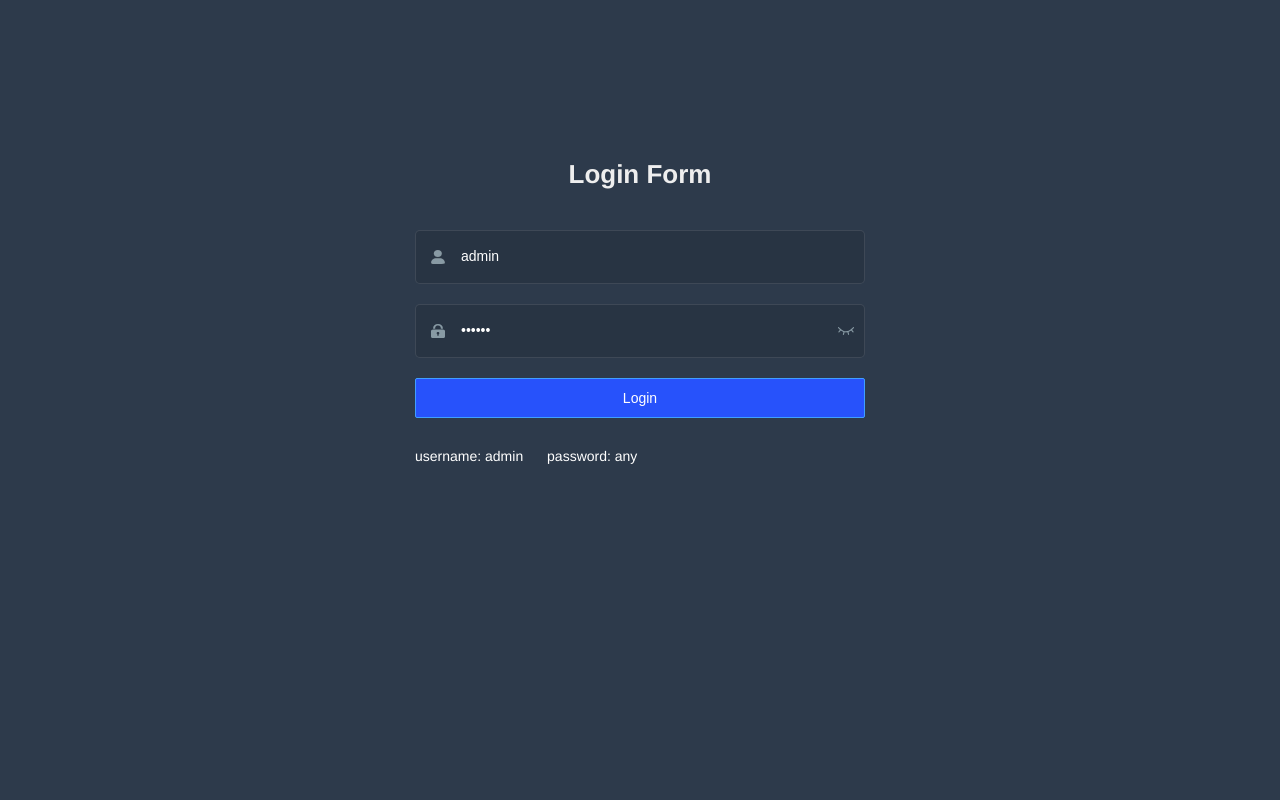
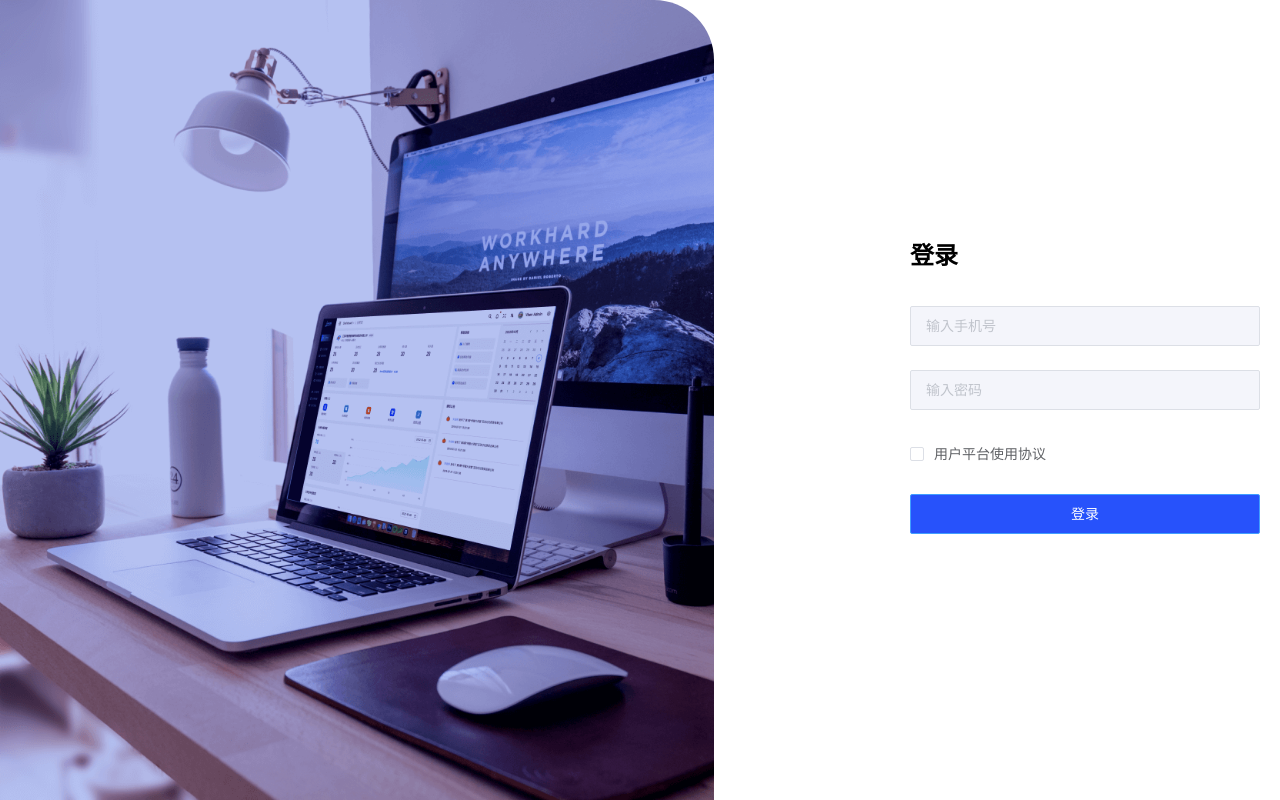
Before and after one commit to bubbleshuan/myhr, a Vue app: page /#/login in a window 1280 px wide. Built offline with nearby package versions, Linux system fonts and the light colour scheme.

Commit message:
登录模块前端校验

```diff
--- a/src/views/login/index.vue
+++ b/src/views/login/index.vue
@@ -1,120 +1,62 @@
 <template>
   <div class="login-container">
-    <el-form ref="loginForm" :model="loginForm" :rules="loginRules" class="login-form" auto-complete="on" label-position="left">
-
-      <div class="title-container">
-        <h3 class="title">Login Form</h3>
-      </div>
-
-      <el-form-item prop="username">
-        <span class="svg-container">
-          <svg-icon icon-class="user" />
-        </span>
-        <el-input
-          ref="username"
-          v-model="loginForm.username"
-          placeholder="Username"
-          name="username"
-          type="text"
-          tabindex="1"
-          auto-complete="on"
-        />
-      </el-form-item>
-
-      <el-form-item prop="password">
-        <span class="svg-container">
-          <svg-icon icon-class="password" />
-        </span>
-        <el-input
-          :key="passwordType"
-          ref="password"
-          v-model="loginForm.password"
-          :type="passwordType"
-          placeholder="Password"
-          name="password"
-          tabindex="2"
-          auto-complete="on"
-          @keyup.enter.native="handleLogin"
-        />
-        <span class="show-pwd" @click="showPwd">
-          <svg-icon :icon-class="passwordType === 'password' ? 'eye' : 'eye-open'" />
-        </span>
-      </el-form-item>
-
-      <el-button :loading="loading" type="primary" style="width:100%;margin-bottom:30px;" @click.native.prevent="handleLogin">Login</el-button>
-
-      <div class="tips">
-        <span style="margin-right:20px;">username: admin</span>
-        <span> password: any</span>
-      </div>
-
-    </el-form>
+    <div class="logo" />
+    <div class="form">
+      <h1>登录</h1>
+      <el-card shadow="never" class="login-card">
+        <el-form ref="ruleForm" :model="ruleForm" :rules="rules">
+          <el-form-item prop="mobile">
+            <el-input v-model="ruleForm.mobile" placeholder="输入手机号" />
+          </el-form-item>
+          <el-form-item prop="password">
+            <el-input v-model="ruleForm.password" placeholder="输入密码" show-password />
+          </el-form-item>
+          <el-form-item prop="isAgree">
+            <el-checkbox v-model="ruleForm.isAgree" label="用户平台使用协议" />
+          </el-form-item>
+          <el-form-item>
+            <el-button style="width: 350px;" type="primary" @click="submitForm('ruleForm')">登录</el-button>
+          </el-form-item>
+        </el-form>
+      </el-card>
+    </div>
   </div>
 </template>
-
 <script>
-import { validUsername } from '@/utils/validate'
-
 export default {
   name: 'Login',
   data() {
-    const validateUsername = (rule, value, callback) => {
-      if (!validUsername(value)) {
-        callback(new Error('Please enter the correct user name'))
-      } else {
-        callback()
+    return {
+      ruleForm: {
+        mobile: '',
+        password: '',
+        isAgree: false
+      },
+      rules: {
+        mobile: [
+          { required: true, message: '请输入手机号', trigger: 'blur' },
+          { pattern: /^1[3-9]\d{9}$/, message: '手机号格式不正确', trigger: 'blur' }
+        ],
+        password: [
+          { required: true, message: '请输入密码', trigger: 'blur' },
+          { min: 6, max: 16, message: '密码必须在6到16位之间', trigger: 'blur' }
+        ],
+        isAgree: [
+          { validator: (rule, value, callback) => {
+            value ? callback() : callback(new Error('请勾选协议'))
+          }
+          }
+        ]
       }
     }
-    const validatePassword = (rule, value, callback) => {
-      if (value.length < 6) {
-        callback(new Error('The password can not be less than 6 digits'))
-      } else {
-        callback()
-      }
-    }
-    return {
-      loginForm: {
-        username: 'admin',
-        password: '111111'
-      },
-      loginRules: {
-        username: [{ required: true, trigger: 'blur', validator: validateUsername }],
-        password: [{ required: true, trigger: 'blur', validator: validatePassword }]
-      },
-      loading: false,
-      passwordType: 'password',
-      redirect: undefined
-    }
   },
-  watch: {
-    $route: {
-      handler: function(route) {
-        this.redirect = route.query && route.query.redirect
-      },
-      immediate: true
-    }
-  },
+
   methods: {
-    showPwd() {
-      if (this.passwordType === 'password') {
-        this.passwordType = ''
-      } else {
-        this.passwordType = 'password'
-      }
-      this.$nextTick(() => {
-        this.$refs.password.focus()
-      })
-    },
-    handleLogin() {
-      this.$refs.loginForm.validate(valid => {
+    submitForm(formName) {
+      console.log(this.ruleForm.mobile)
+      this.$refs[formName].validate((valid) => {
         if (valid) {
-          this.loading = true
-          this.$store.dispatch('user/login', this.loginForm).then(() => {
-            this.$router.push({ path: this.redirect || '/' })
-            this.loading = false
-          }).catch(() => {
-            this.loading = false
-          })
+          alert('submit!')
         } else {
           console.log('error submit!!')
           return false
@@ -122,116 +64,63 @@
       })
     }
   }
+
 }
 </script>
-
 <style lang="scss">
-/* 修复input 背景不协调 和光标变色 */
-/* Detail see https://github.com/PanJiaChen/vue-element-admin/pull/927 */
-
-$bg:#283443;
-$light_gray:#fff;
-$cursor: #fff;
-
-@supports (-webkit-mask: none) and (not (cater-color: $cursor)) {
-  .login-container .el-input input {
-    color: $cursor;
+.login-container {
+  display: flex;
+  align-items: stretch;
+  height: 100vh;
+  .logo {
+    flex: 3;
+    background: rgba(38, 72, 176) url(../../assets/common/login_back.png)
+      no-repeat center / cover;
+    border-top-right-radius: 60px;
+    display: flex;
+    flex-direction: column;
+    align-items: flex-end;
+    justify-content: center;
+    padding: 0 100px;
+    .icon {
+      background: url(../../assets/common/logo.png) no-repeat 70px center /
+        contain;
+      width: 300px;
+      height: 50px;
+      margin-bottom: 50px;
+    }
+    p {
+      color: #fff;
+      font-size: 18px;
+      margin-top: 20px;
+      width: 300px;
+      text-align: center;
+    }
   }
-}
-
-/* reset element-ui css */
-.login-container {
-  .el-input {
-    display: inline-block;
-    height: 47px;
-    width: 85%;
-
-    input {
-      background: transparent;
-      border: 0px;
-      -webkit-appearance: none;
-      border-radius: 0px;
-      padding: 12px 5px 12px 15px;
-      color: $light_gray;
-      height: 47px;
-      caret-color: $cursor;
-
-      &:-webkit-autofill {
-        box-shadow: 0 0 0px 1000px $bg inset !important;
-        -webkit-text-fill-color: $cursor !important;
+  .form {
+    flex: 2;
+    display: flex;
+    flex-direction: column;
+    justify-content: center;
+    padding-left: 176px;
+    .el-card {
+      border: none;
+      padding: 0;
+    }
+    h1 {
+      padding-left: 20px;
+      font-size: 24px;
+    }
+    .el-input {
+      width: 350px;
+      height: 44px;
+      .el-input__inner {
+        background: #f4f5fb;
       }
     }
-  }
-
-  .el-form-item {
-    border: 1px solid rgba(255, 255, 255, 0.1);
-    background: rgba(0, 0, 0, 0.1);
-    border-radius: 5px;
-    color: #454545;
+    .el-checkbox {
+      color:#606266;
+    }
   }
 }
 </style>
-
-<style lang="scss" scoped>
-$bg:#2d3a4b;
-$dark_gray:#889aa4;
-$light_gray:#eee;
-
-.login-container {
-  min-height: 100%;
-  width: 100%;
-  background-color: $bg;
-  overflow: hidden;
-
-  .login-form {
-    position: relative;
-    width: 520px;
-    max-width: 100%;
-    padding: 160px 35px 0;
-    margin: 0 auto;
-    overflow: hidden;
-  }
-
-  .tips {
-    font-size: 14px;
-    color: #fff;
-    margin-bottom: 10px;
-
-    span {
-      &:first-of-type {
-        margin-right: 16px;
-      }
-    }
-  }
-
-  .svg-container {
-    padding: 6px 5px 6px 15px;
-    color: $dark_gray;
-    vertical-align: middle;
-    width: 30px;
-    display: inline-block;
-  }
-
-  .title-container {
-    position: relative;
-
-    .title {
-      font-size: 26px;
-      color: $light_gray;
-      margin: 0px auto 40px auto;
-      text-align: center;
-      font-weight: bold;
-    }
-  }
-
-  .show-pwd {
-    position: absolute;
-    right: 10px;
-    top: 7px;
-    font-size: 16px;
-    color: $dark_gray;
-    cursor: pointer;
-    user-select: none;
-  }
-}
-</style>
```
